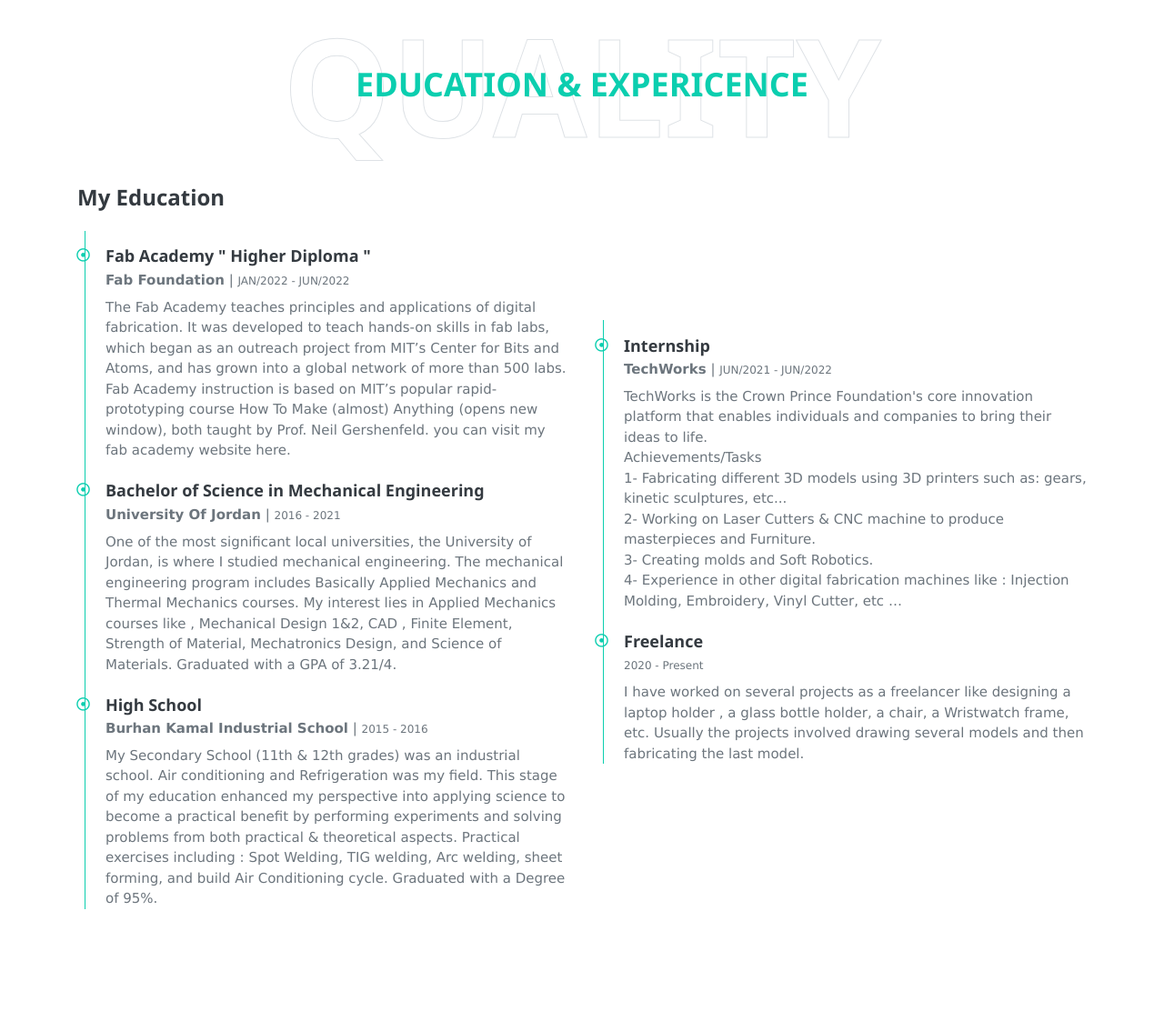
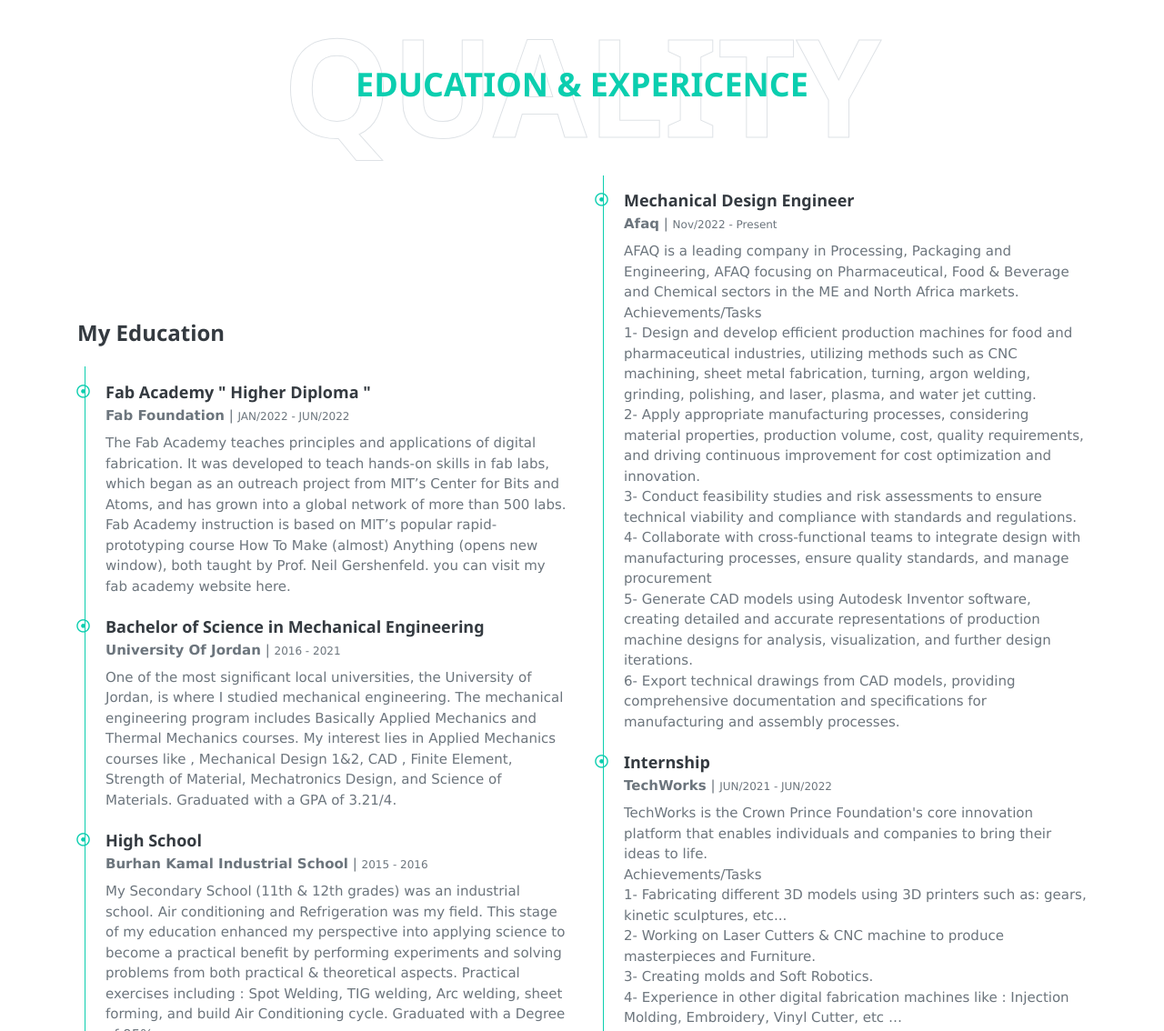
Before and after one commit to aminyousef/amineyousef.githup, a plain HTML site: page docs/index.html in a window 1280 px wide. Shown: the part 1668-2802 px from the top of the page at 91% size. Drawn offline with nearby package versions, Linux system fonts and the light colour scheme.

Commit message:
update#29-16-2023

```diff
--- a/docs/index.html
+++ b/docs/index.html
@@ -167,6 +167,21 @@
                 <div class="col-lg-6">
 
                     <div class="border-left border-primary pt-2 pl-4 ml-2">
+
+                      <div class="position-relative mb-4">
+                          <i class="far fa-dot-circle text-primary position-absolute" style="top: 2px; left: -32px;"></i>
+                          <h5 class="font-weight-bold mb-1">Mechanical Design Engineer</h5>
+                          <p class="mb-2"><strong>Afaq</strong> | <small>Nov/2022 - Present</small></p>
+                          <p>AFAQ is a leading company in Processing, Packaging and Engineering, AFAQ focusing on Pharmaceutical, Food & Beverage and Chemical sectors in the ME and North Africa markets.
+                            <br>Achievements/Tasks<br>
+                            1- Design and develop efficient production machines for food and pharmaceutical industries, utilizing methods such as CNC machining, sheet metal fabrication, turning, argon welding, grinding, polishing, and laser, plasma, and water jet cutting.
+                            <br>2- Apply appropriate manufacturing processes, considering material properties, production volume, cost, quality requirements, and driving continuous improvement for cost optimization and innovation.
+                             <br>3- Conduct feasibility studies and risk assessments to ensure technical viability and compliance with standards and regulations.
+                             <br>4- Collaborate with cross-functional teams to integrate design with manufacturing processes, ensure quality standards, and manage procurement
+                             <br>5- Generate CAD models using Autodesk Inventor software, creating detailed and accurate representations of production machine designs for analysis, visualization, and further design iterations.
+                             <br>6- Export technical drawings from CAD models, providing comprehensive documentation and specifications for manufacturing and assembly processes.</p>
+                      </div>
+
                         <div class="position-relative mb-4">
                             <i class="far fa-dot-circle text-primary position-absolute" style="top: 2px; left: -32px;"></i>
                             <h5 class="font-weight-bold mb-1">Internship</h5>
```
